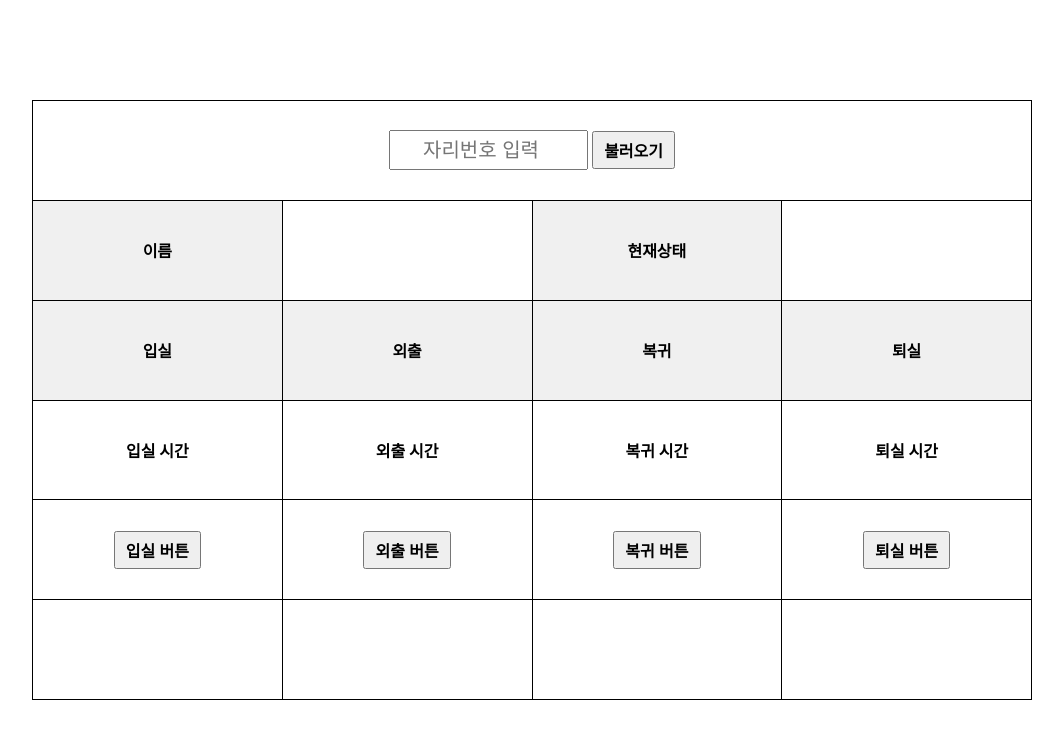
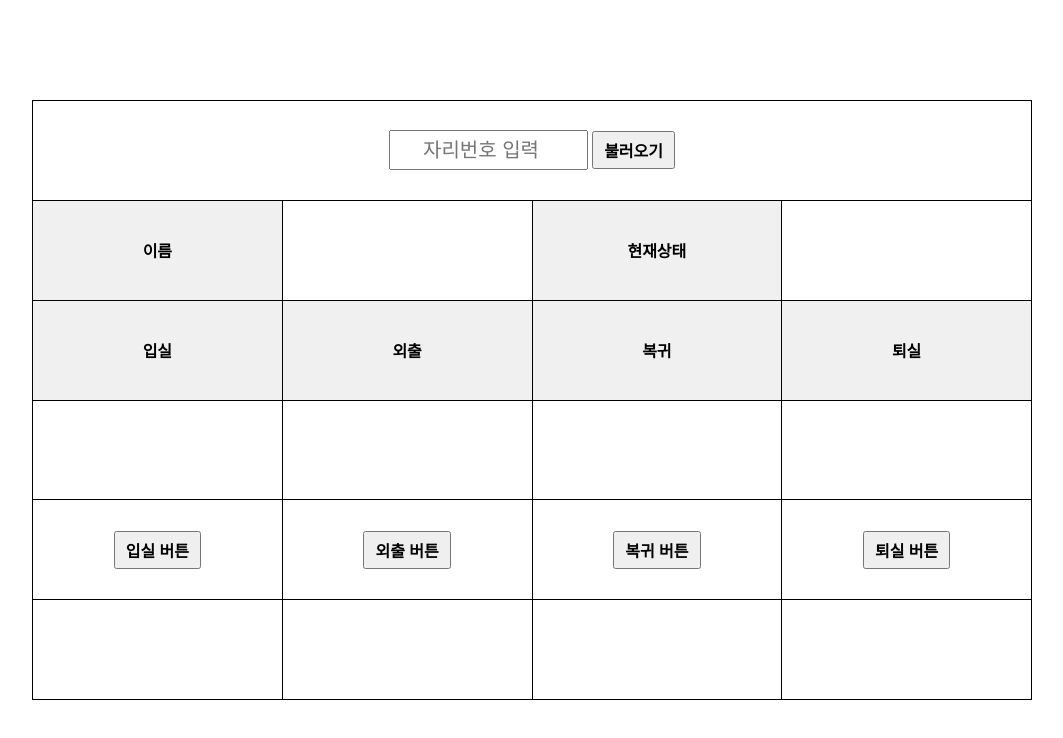
Before and after one commit to 0927coco/reading-room-program, a plain HTML site: page index.html in a window 1280 px wide. Shown: the whole page, without its empty margins (108-1171 px from the left). Drawn offline with Linux system fonts and the light colour scheme.

Commit message:
Update index.html

```diff
--- a/index.html
+++ b/index.html
@@ -30,10 +30,10 @@
                 <td>퇴실</td>
             </tr>
             <tr>
-                <td id="입실-시간">입실 시간</td>
-                <td id="외출-시간">외출 시간</td>
-                <td id="복귀-시간">복귀 시간</td>
-                <td id="퇴실-시간">퇴실 시간</td>
+                <td id="입실-시간"></td>
+                <td id="외출-시간"></td>
+                <td id="복귀-시간"></td>
+                <td id="퇴실-시간"></td>
             </tr>
             <tr>
                 <td>
```
